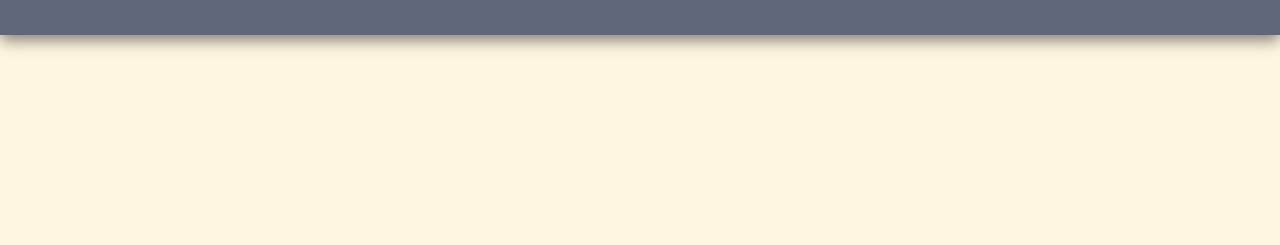
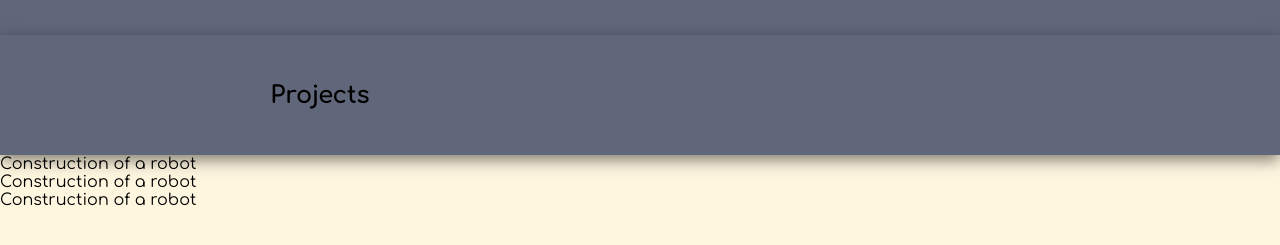
Before and after one commit to baldx/todo-list, a website built with webpack: page dist/index.html in a window 1280 px wide. Shown: the part 161-406 px from the top of the page. Built offline with nearby package versions, Linux system fonts and the light colour scheme.

Commit message:
layout aside and tasks

```diff
--- a/dist/index.html
+++ b/dist/index.html
@@ -13,6 +13,22 @@
             <img src="/assets/monochrome_large.png" alt="logo">
             <h1>Todo List</h1>
         </header>
+
+        <main>
+            <aside>
+                <header>
+                    <h2>Projects</h2>
+                </header>
+
+                <div class="project">Construction of a robot</div>
+                <div class="project">Construction of a robot</div>
+                <div class="project">Construction of a robot</div>
+            </aside>
+
+            <div class="tasks">
+
+            </div>
+        </main>
     </div>
 </body>
 </html>
```
